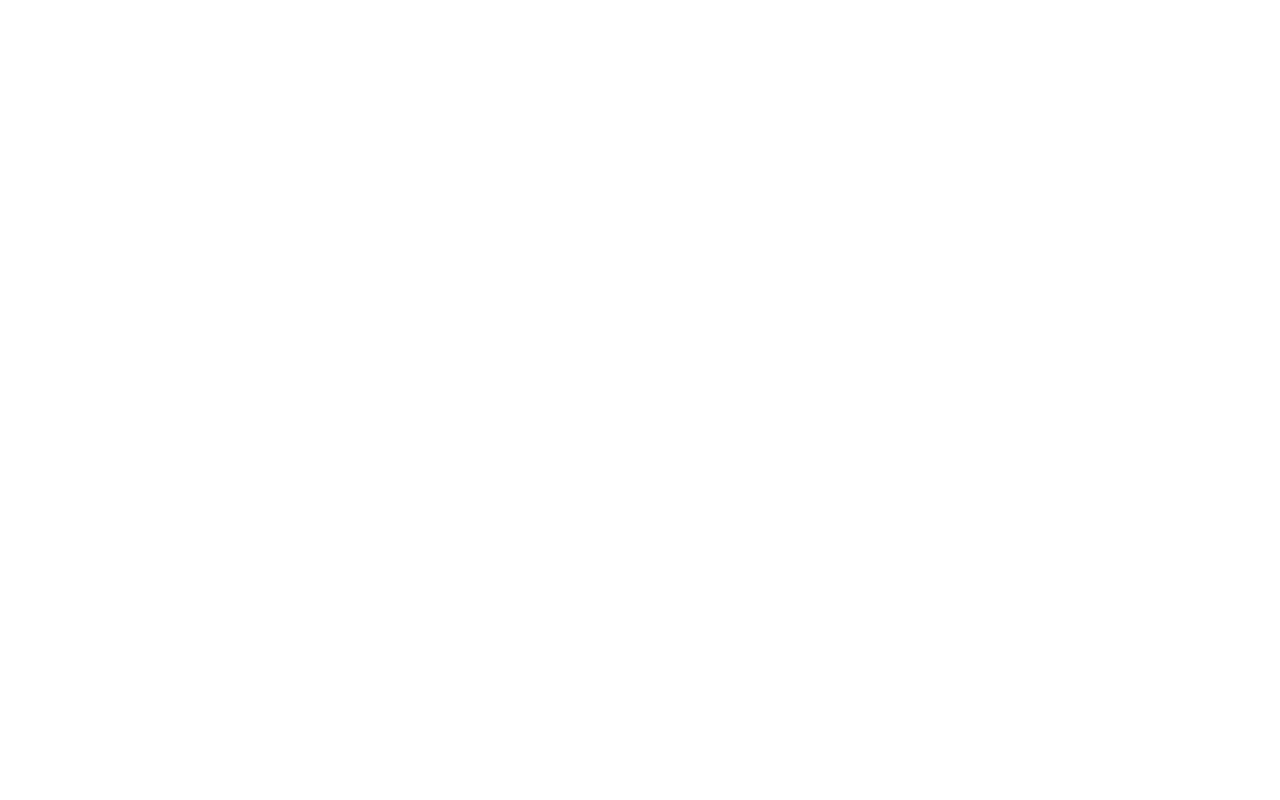
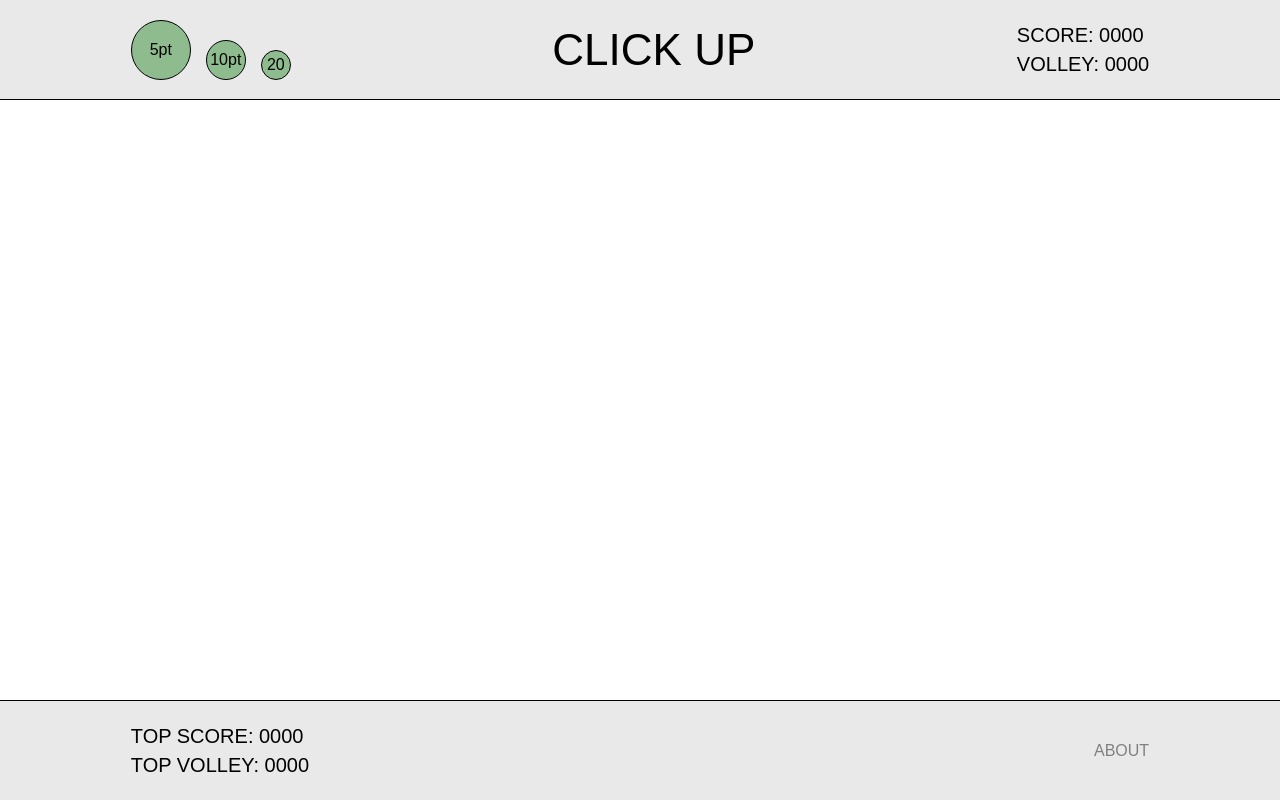
Before and after one commit to turekjesse/click-up-game, a plain HTML site: page index.html in a window 1280 px wide. Drawn offline with Linux system fonts and the light colour scheme.

Commit message:
html structured

```diff
--- a/index.html
+++ b/index.html
@@ -9,6 +9,29 @@
     <script src="js/app.js"></script>
 </head>
 <body>
-
+    <header class="flex-container">
+        <div class="ball-selector">
+            <div class="ball ball-lrg">5pt</div>
+            <div class="ball ball-med">10pt</div>
+            <div class="ball ball-sml">20</div>
+        </div>
+        <h1>CLICK UP</h1>
+        <div class="score-board">
+            <div class="current-score game-stat">SCORE: 0000</div>
+            <div class="current-volley game-stat">VOLLEY: 0000</div>
+        </div>
+    </header>
+    <main>
+        <canvas></canvas>
+    </main>
+    <footer class="flex-container">
+        <div class="score-board">
+            <div class="top-score game-stat">TOP SCORE: 0000</div>
+            <div class="top-volley game-stat">TOP VOLLEY: 0000</div>
+        </div>
+        <div></div>
+        <div></div>
+        <p><a href="#">ABOUT</a></p>
+    </footer>
 </body>
 </html>
```
